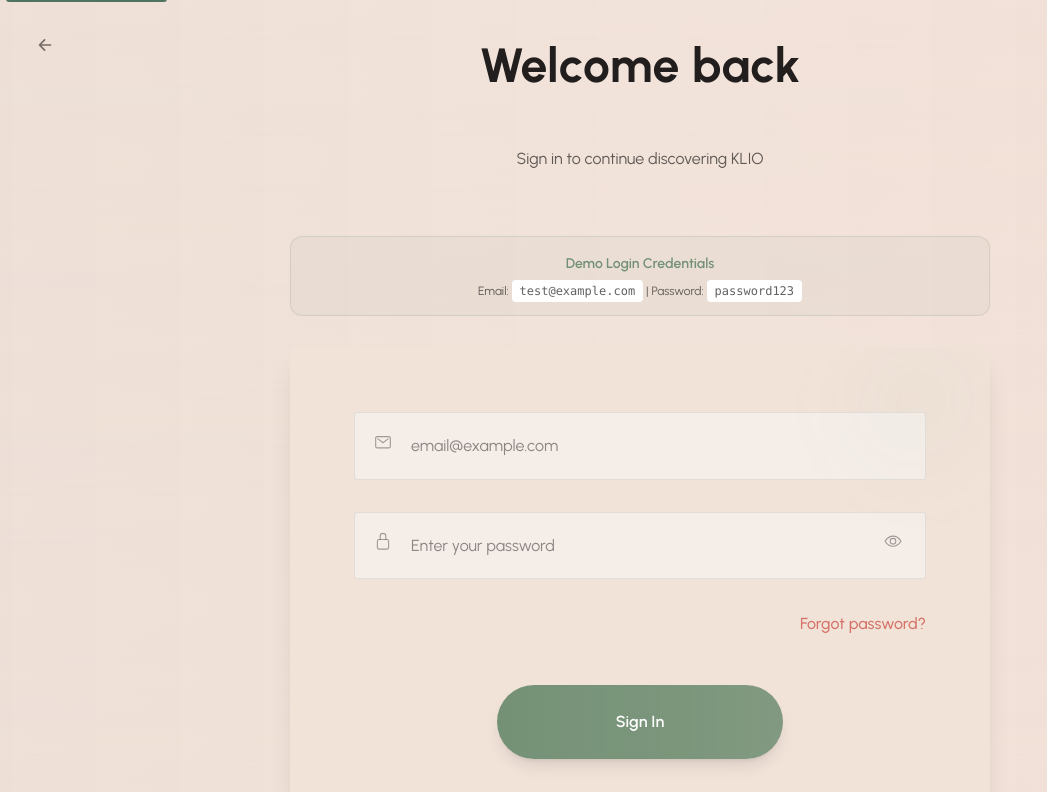
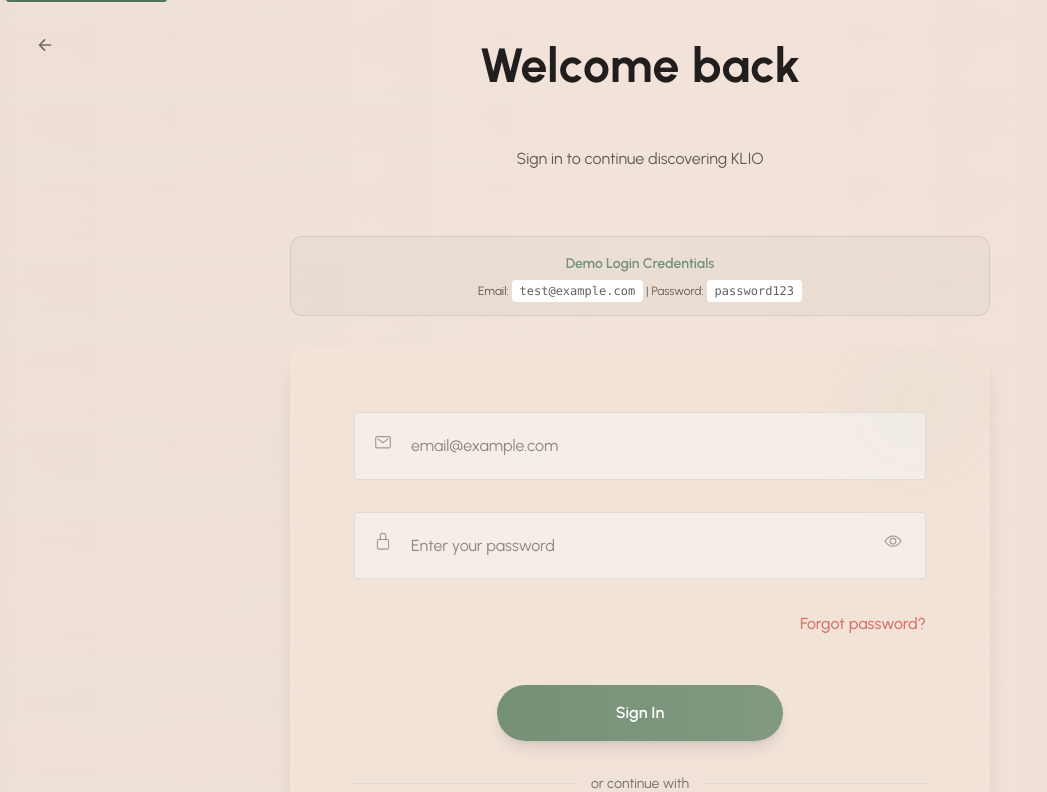
Before and after one commit to hjnengare/local-gems, a Next.js app: page /login in a window 1280 px wide. Shown: the top 792 px of the page, without its empty margins (0-1047 px from the left). Built offline with nearby package versions, Linux system fonts and the light colour scheme; no server answers.

Commit message:
Fixed UI issues

```diff
--- a/src/app/login/page.tsx
+++ b/src/app/login/page.tsx
@@ -248,7 +248,7 @@ export default function LoginPage() {
                   <motion.button
                     type="submit"
                     disabled={isLoading}
-                    className="group block w-full bg-gradient-to-r from-sage to-sage/90 hover:from-coral hover:to-coral/90 text-white font-urbanist text-6 md:text-5 font-600 py-5 md:py-6 px-8 md:px-10 rounded-3 md:rounded-full shadow-lg transition-all duration-300 focus:outline-none focus:ring-4 focus:ring-sage/30 hover:focus:ring-coral/30 focus:ring-offset-2 relative overflow-hidden text-center disabled:opacity-50 disabled:cursor-not-allowed will-change-transform"
+                    className="group block w-full bg-gradient-to-r from-sage to-sage/90 hover:from-coral hover:to-coral/90 text-white font-urbanist text-sm md:text-base font-600 py-3.5 md:py-4 px-6 md:px-8 rounded-2xl md:rounded-full shadow-lg transition-all duration-300 focus:outline-none focus:ring-4 focus:ring-sage/20 hover:focus:ring-coral/20 focus:ring-offset-1 relative overflow-hidden text-center hover:scale-[1.02]"
                     whileTap={{ scale: 0.98 }}
                     transition={{ duration: 0.1 }}
                   >
```
